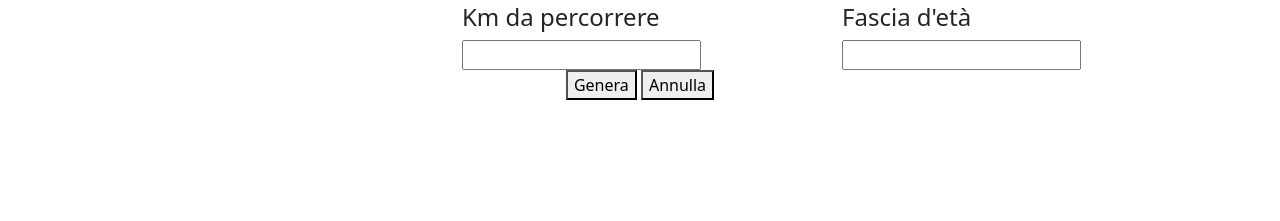
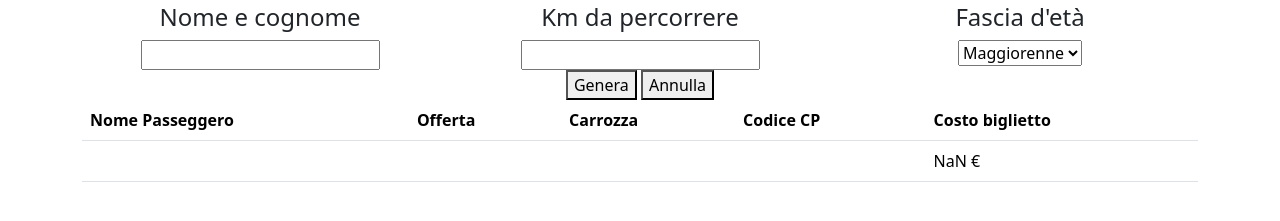
Before and after one commit to PaoloGiovannini/js-biglietto-treno-form, a plain HTML site: page index.html in a window 1280 px wide. Both pictures are taken after a click on the button "Genera". Shown: the part 53-274 px from the top of the page. Drawn offline with nearby package versions, Linux system fonts and the light colour scheme.

Commit message:
tabella genera biglietto

```diff
--- a/index.html
+++ b/index.html
@@ -12,21 +12,49 @@
         <h1 class="text-center">Calcola il prezzo del tuo biglietto</h1>
         <div class="container">
             <div class="row">
-                <div class="col-12 col-md-4">
-
+                <div class="col-12 col-md-4 text-center">
+                    <h4>Nome e cognome</h4>
+                    <input type="text" id="nomeCognome">
                 </div>
-                <div class="col-12 col-md-4">
+                <div class="col-12 col-md-4 text-center">
                     <h4>Km da percorrere</h4>
                     <input type="number" id="km">
                 </div>
-                <div class="col-12 col-md-4">
+                <div class="col-12 col-md-4 text-center">
                     <h4>Fascia d'età</h4>
-                    <input type="number" id="eta">
+                    <select id="eta">
+                        <option value="maggiorenne">Maggiorenne</option>
+                        <option value="minorenne">Minorenni</option>
+                        <option value="senior">Over 65</option>
+                    </select>
                 </div>
             </div>
             <div class="text-center">
             <button id="generaBiglietto">Genera</button>
             <button id="resettaBiglietto">Annulla</button>
+            </div>
+
+            <div class="d-none" id="biglietto">
+                <table class="table">
+                    <thead>
+                      <tr>
+                        <th scope="col">Nome Passeggero</th>
+                        <th scope="col">Offerta</th>
+                        <th scope="col">Carrozza</th>
+                        <th scope="col">Codice CP</th>
+                        <th scope="col">Costo biglietto</th>
+                      </tr>
+                    </thead>
+                    <tbody>
+                      <tr>
+                        <th id="nome"></th>
+                        <td id="tipoBiglietto"></td>
+                        <td id="Carrozza"></td>
+                        <td id="codicePrenotazione"></td>
+                        <td id="costoBiglietto"></td>
+                      </tr>
+                    </tbody>
+                  </table>
             </div>
 
 
--- a/js/main.js
+++ b/js/main.js
@@ -4,7 +4,21 @@ const etaDom = document.getElementById('eta');
 
 const kmDom = document.getElementById('km');
 
+const nomeCognomeDom = document.getElementById ('nomeCognome');
+
+const nomeDom = document.getElementById('nome');
+
+const tipoBigliettoDom = document.getElementById('tipoBiglietto');
+
+const CarrozzaDom = document.getElementById('Carrozza');
+
+const codicePrenotazioneDom = document.getElementById('codicePrenotazione');
+
+const costoBigliettoDom = document.getElementById('costoBiglietto');
+
 const prezzoKm = 0.21;
+
+const bigliettoDom = document.getElementById('biglietto');
 
 
 generaBigliettoDom.addEventListener('click',
@@ -12,16 +26,23 @@ generaBigliettoDom.addEventListener('click',
     function() {
 
         let eta = etaDom.value;
-        let km = kmDom.value;
+        let km = parseInt(kmDom.value);
+        const valoreNome = nomeCognomeDom.value;
         let prezzoTotale = km * prezzoKm;
 
-        if (eta < 18){
+        if (eta == "minorenne"){
             prezzoTotale = prezzoTotale - (prezzoTotale /100 * 20);
-        } else if (eta > 65) {
+        } else if (eta == "senior") {
             prezzoTotale = prezzoTotale - (prezzoTotale /100 * 40);
         }
 
-        console.log(prezzoTotale);
+        bigliettoDom.classList.remove('d-none');
+
+        nomeDom.innerHTML = valoreNome;
+
+        costoBigliettoDom.innerHTML = `${prezzoTotale.toFixed(2)} €`
+
     }
 
+
 )
```
